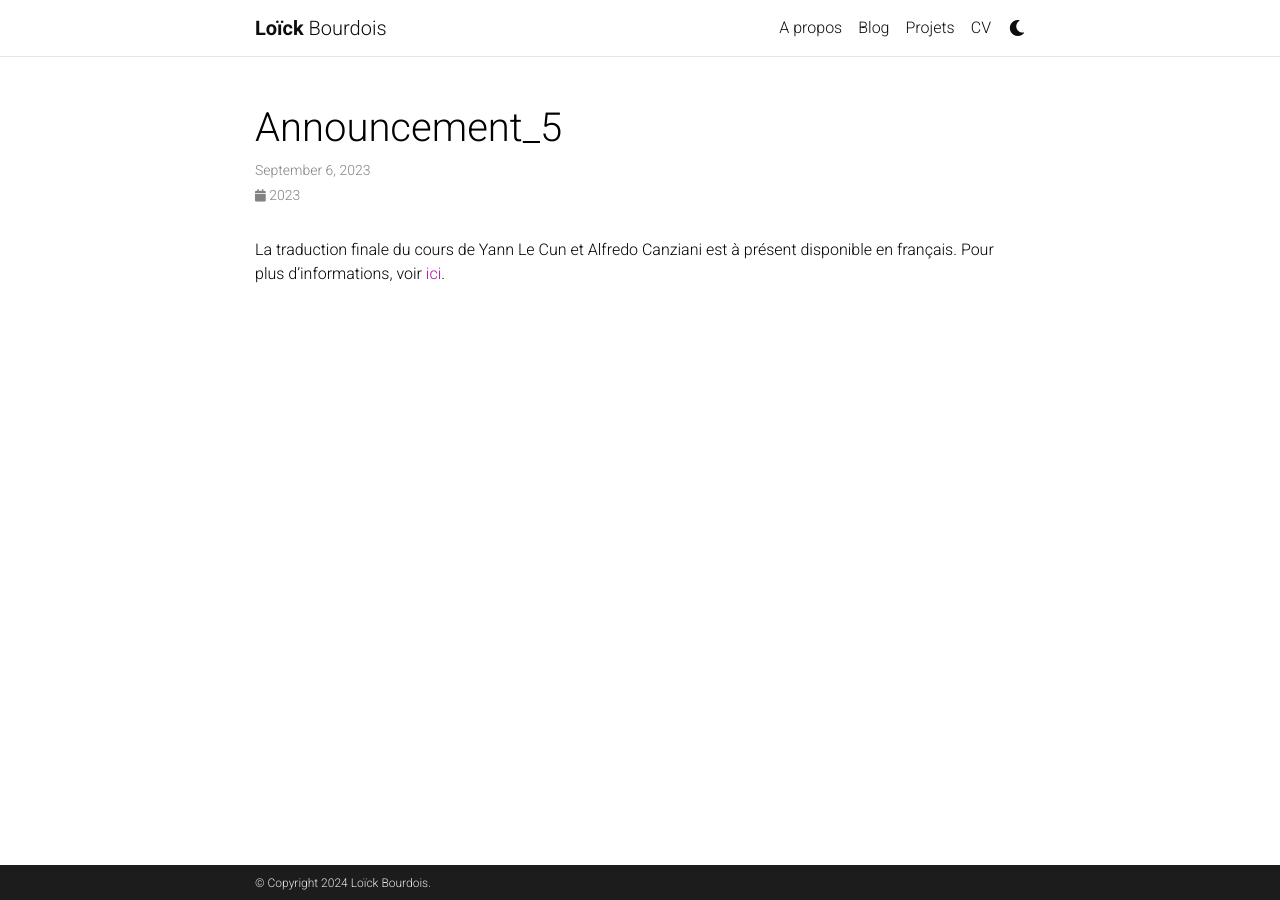
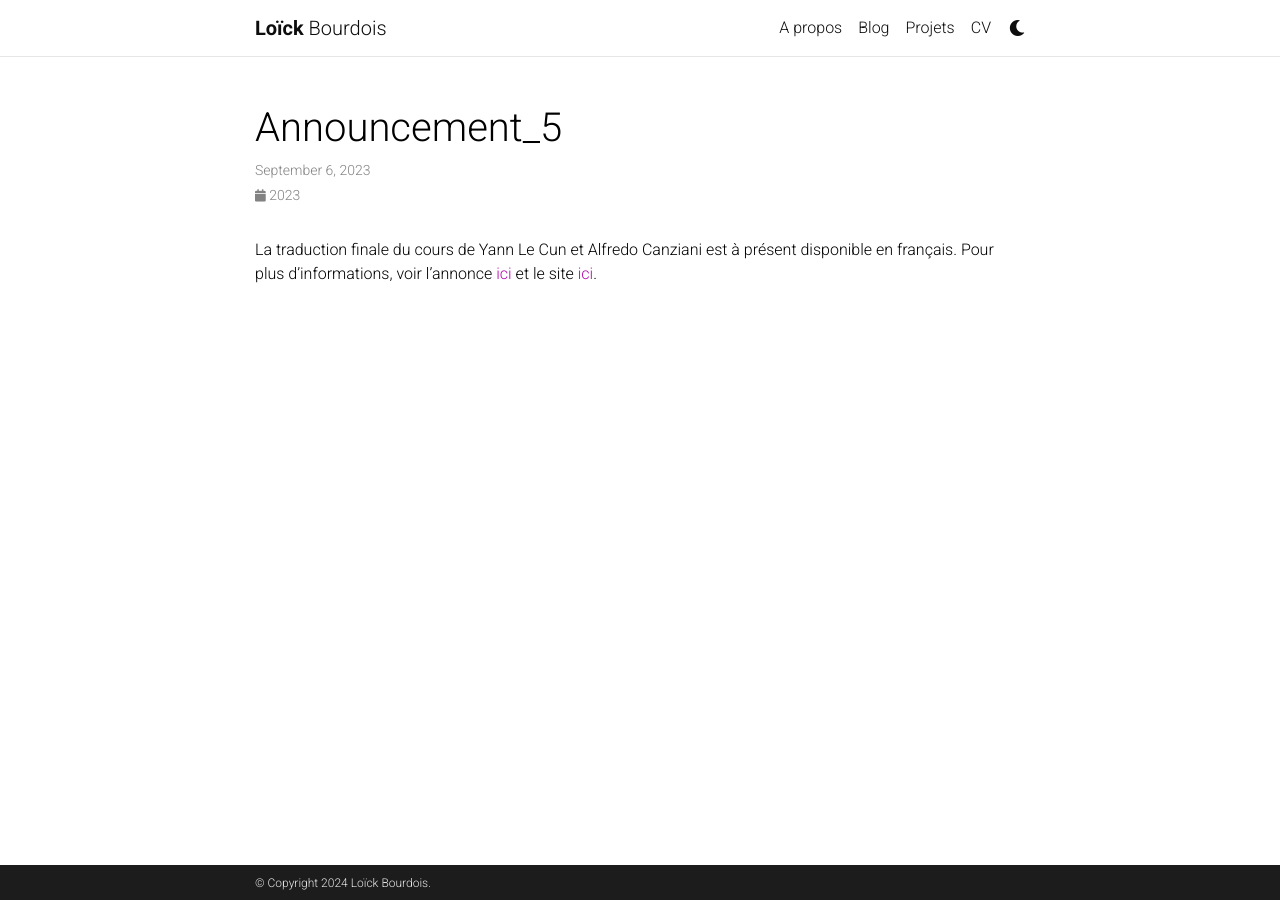
Before and after one commit to lbourdois/lbourdois.github.io, a Jekyll site: the page built from _news/announcement_5.md, in a window 1280 px wide. Built offline with Jekyll 4.4.1, drawn with Linux system fonts in a browser that asks for light colours; comment, search, counter and statistics services are not loaded; a style sheet for code colours, icons or effects is not loaded.

Commit message:
Update announcement_5.md

```diff
--- a/_news/announcement_5.md
+++ b/_news/announcement_5.md
@@ -4,4 +4,4 @@
 inline: true
 ---
 
-La traduction finale du cours de Yann Le Cun et Alfredo Canziani est à présent disponible en français. Pour plus d’informations, voir [ici](https://twitter.com/BdsLoick/status/1699453648869130548).
+La traduction finale du cours de Yann Le Cun et Alfredo Canziani est à présent disponible en français. Pour plus d’informations, voir l'annonce [ici](https://twitter.com/BdsLoick/status/1699453648869130548) et le site [ici](https://lbourdois.github.io/cours-dl-nyu/).
```
